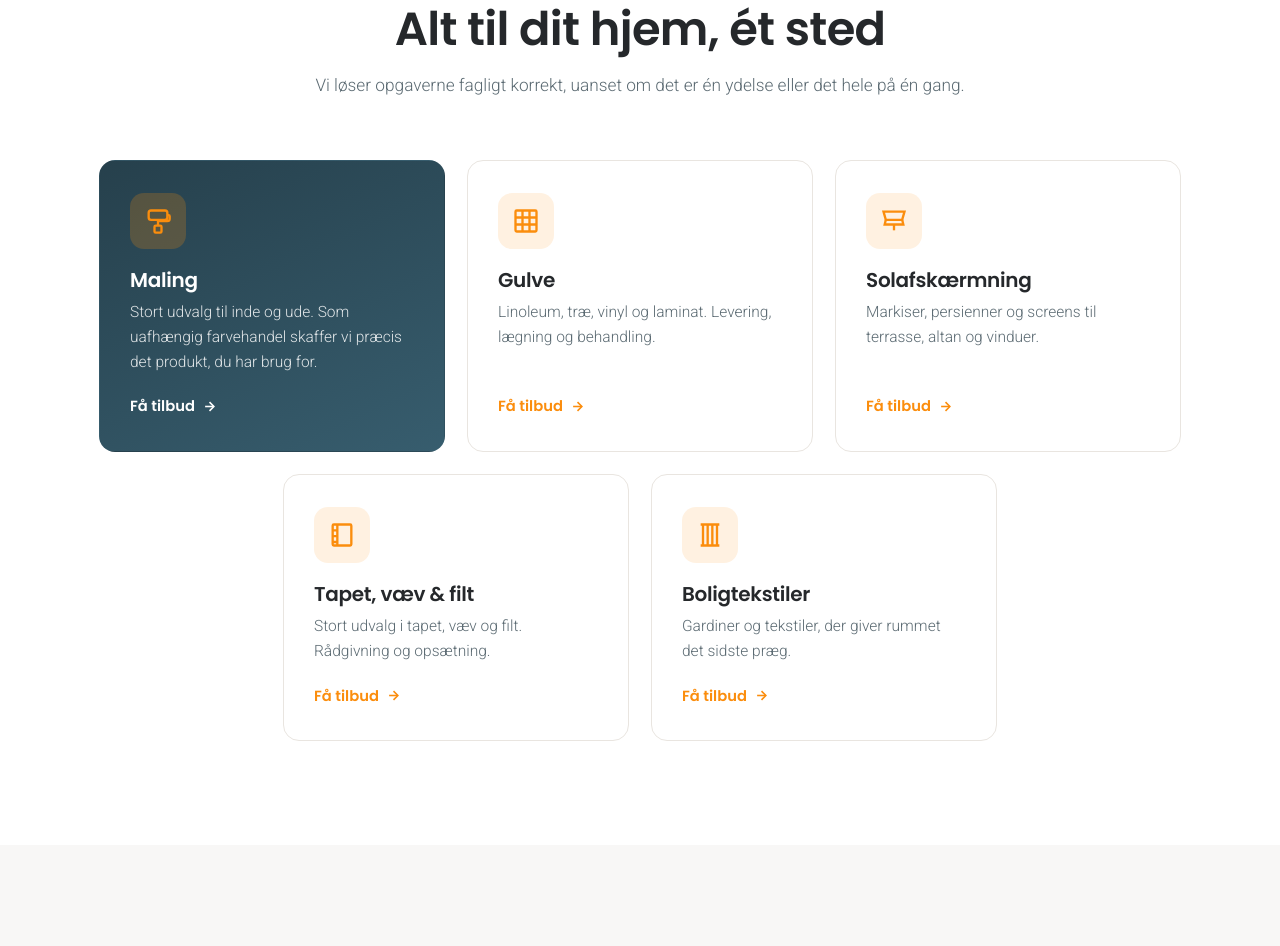
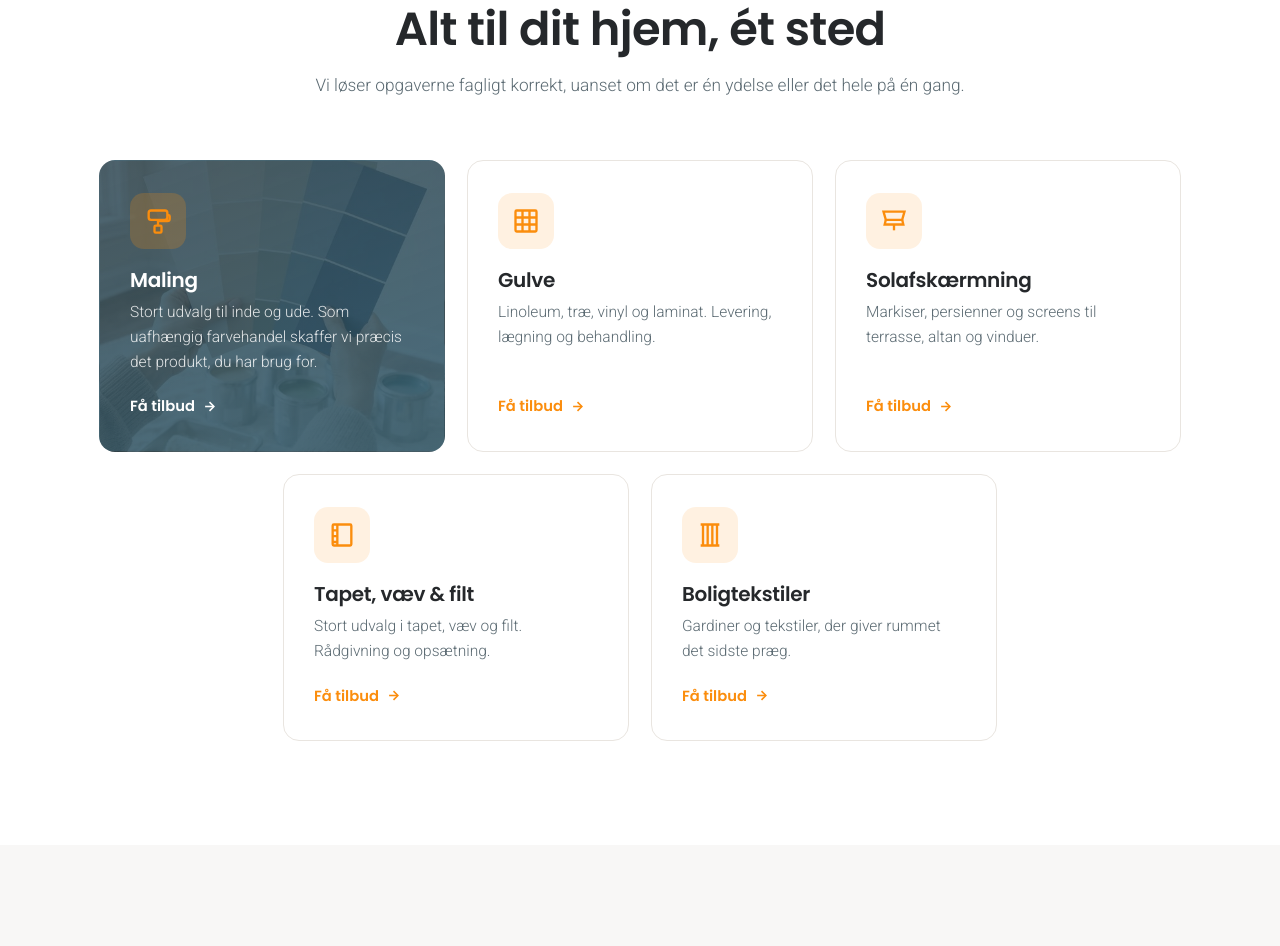
Before and after one commit to Majestic100/Farvexperten, a plain HTML site: page index.html in a window 1280 px wide. Shown: the part 1190-2136 px from the top of the page. Drawn offline with Linux system fonts and the light colour scheme.

Commit message:
Add real paint photo to Maling card as brand duotone background
Chose painting.png (paintingcards2 had foreign-language text and a foreign
paint brand). Compressed to 50KB, applied as petroleum-blue duotone so text
stays readable and it matches the hero/CTA look.

Co-Authored-By: Claude Opus 4.8 <noreply@anthropic.com>
Claude-Session: https://claude.ai/code/session_01XEgtqd66LDAK1ESqxPVGRk

```diff
--- a/index.html
+++ b/index.html
@@ -205,7 +205,7 @@ img{max-width:100%;display:block}
 .svc .more{font-family:'Poppins',sans-serif;font-weight:600;font-size:.92rem;color:var(--accent);display:inline-flex;align-items:center;gap:7px;margin-top:auto}
 .svc .more svg{width:15px;height:15px;transition:transform .2s var(--ease)}
 .svc:hover .more svg{transform:translateX(4px)}
-.svc-feature{background:linear-gradient(155deg,var(--dark),var(--dark-secondary));border-color:transparent;color:#fff}
+.svc-feature{background:linear-gradient(160deg,rgba(38,64,76,.82),rgba(55,93,110,.9)),url('assets/img/maling.jpg');background-size:cover;background-position:center;border-color:transparent;color:#fff}
 .svc-feature h3{color:#fff}
 .svc-feature p{color:rgba(255,255,255,.85)}
 .svc-feature .ico{background:rgba(251,141,13,.22)}
```
Also changed, not shown: assets/img/maling.jpg (added), painting.png (deleted), paintingcards2.png (deleted).
